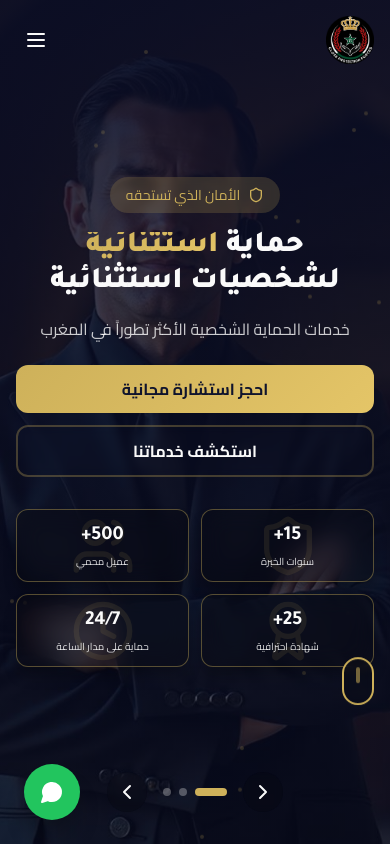
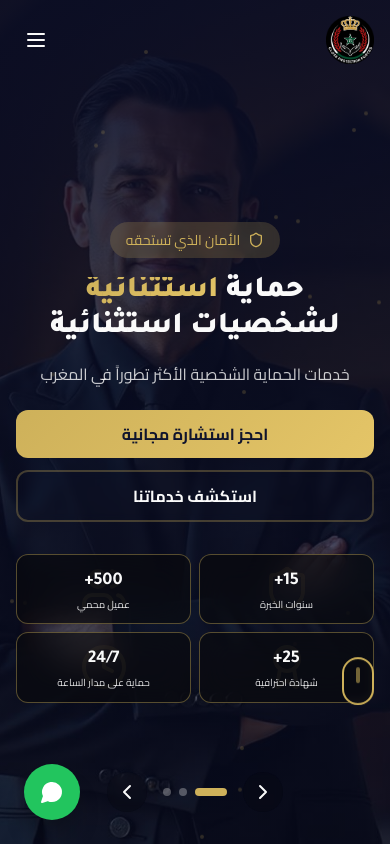
Before and after one commit to SidiNapo/prestige-guard-web, a React (Vite) app: page / in a window 390 px wide. Shown: the top 844 px of the page. Built offline with nearby package versions, Linux system fonts and the light colour scheme.

Commit message:
Fix overlapping elements
Fixes overlapping elements in mobile view for better visibility and user experience.

```diff
--- a/src/components/HeroSection.tsx
+++ b/src/components/HeroSection.tsx
@@ -101,20 +101,20 @@ const HeroSection = () => {
             </div>
 
             {/* Stats */}
-            <div className="grid grid-cols-2 md:grid-cols-4 gap-3 md:gap-6 animate-fade-up animation-delay-600 relative z-30 mb-20">
+            <div className="grid grid-cols-2 md:grid-cols-4 gap-2 md:gap-6 animate-fade-up animation-delay-600 relative">
               {stats.map((stat, index) => (
                 <div
                   key={index}
-                  className="relative flex flex-col items-center p-3 sm:p-4 md:p-6 bg-background/30 backdrop-blur-md rounded-xl border border-secondary/40 hover:bg-secondary/20 transition-all duration-300 group shadow-lg"
+                  className="relative overflow-hidden flex flex-col items-center p-3 sm:p-4 md:p-6 bg-background/60 backdrop-blur-lg rounded-xl border border-secondary/40 hover:bg-secondary/20 transition-all duration-300 group"
                 >
-                  <div className="absolute inset-0 flex items-center justify-center opacity-10">
-                    <stat.icon className="h-16 sm:h-20 w-16 sm:w-20 text-secondary" />
+                  <div className="absolute inset-0 flex items-center justify-center opacity-5 pointer-events-none">
+                    <stat.icon className="h-12 sm:h-16 md:h-20 w-12 sm:w-16 md:w-20 text-secondary" />
                   </div>
-                  <div className="relative z-10 flex flex-col items-center">
-                    <span className="text-xl sm:text-2xl md:text-3xl font-tajawal font-bold text-foreground mb-1">
+                  <div className="relative flex flex-col items-center">
+                    <span className="text-lg sm:text-2xl md:text-3xl font-tajawal font-bold text-foreground mb-1">
                       {stat.value}
                     </span>
-                    <span className="text-[10px] sm:text-xs md:text-sm font-cairo text-foreground/90 text-center">
+                    <span className="text-[10px] sm:text-xs md:text-sm font-cairo text-foreground/90 text-center leading-tight">
                       {stat.label}
                     </span>
                   </div>
```
